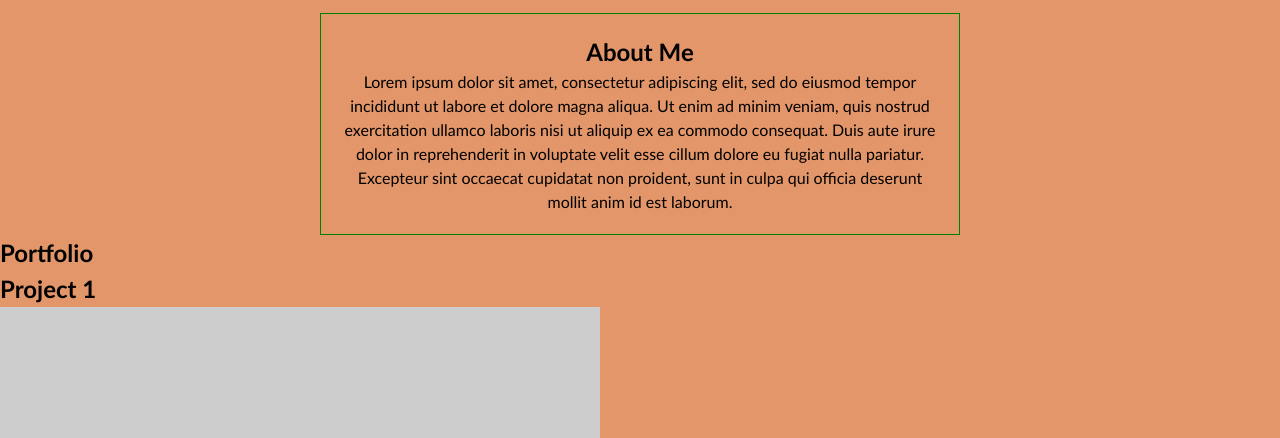
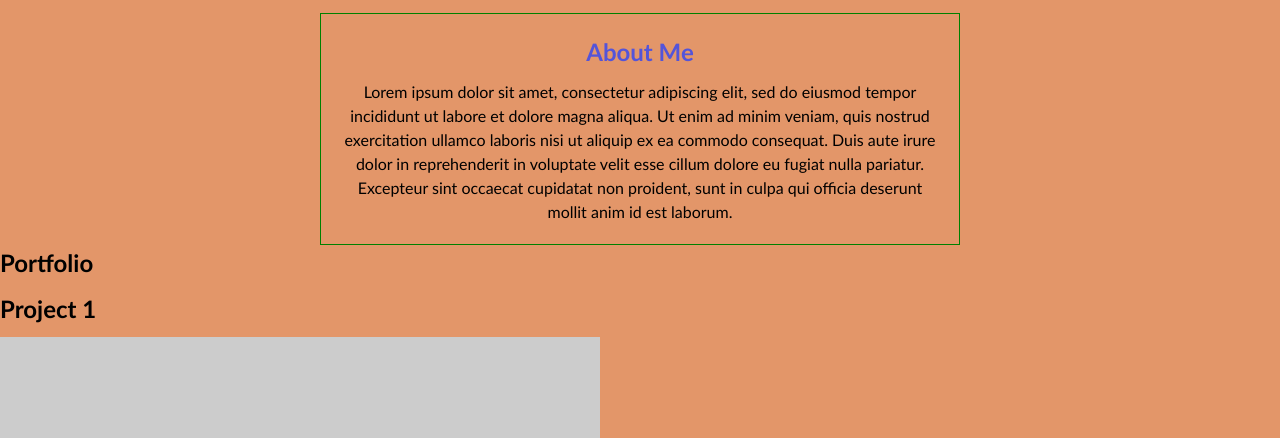
Before and after one commit to bentiger1904/working-with-css-challenge, a plain HTML site: page index.html in a window 1280 px wide. Shown: the part 362-800 px from the top of the page. Drawn offline with Linux system fonts and the light colour scheme; placeholder pictures from the web are drawn by us.

Commit message:
hyperlink about me

```diff
--- a/css/style.css
+++ b/css/style.css
@@ -72,6 +72,10 @@ a {
   border: 1px solid green;
   }
 
+h2 {
+  padding-bottom: 10px;
+}
+
 h1,
 h2,
 h3,
--- a/index.html
+++ b/index.html
@@ -46,7 +46,7 @@
     <!-- about me -->
     <section class="page-section" id="about">
       <article id="about-me" class="about-me">
-        <h2>About Me</h2>
+        <h2><a href="https://www.linkedin.com/in/ben-mahoney-m-isp-a542b654/">About Me</a></h2>
         <p>
           Lorem ipsum dolor sit amet, consectetur adipiscing elit, sed do eiusmod tempor incididunt ut labore et dolore magna aliqua. Ut enim ad minim veniam, quis nostrud exercitation ullamco laboris nisi ut aliquip ex ea commodo consequat. Duis aute irure dolor in reprehenderit in voluptate velit esse cillum dolore eu fugiat nulla pariatur. Excepteur sint occaecat cupidatat non proident, sunt in culpa qui officia deserunt mollit anim id est laborum.
         </p>
```
